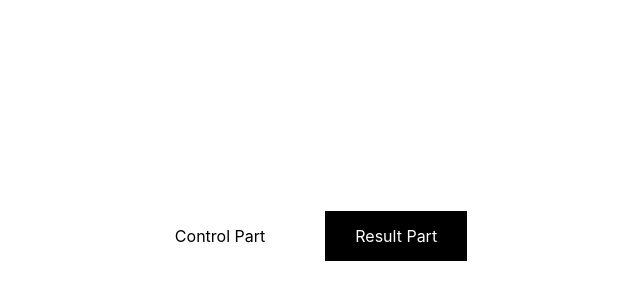
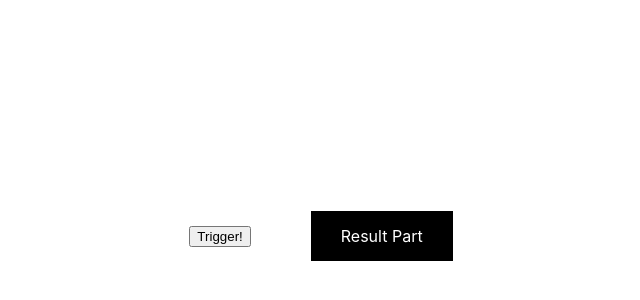
Before and after one commit to hunkim98/react-starter-counter, a React (Create React App) app: page / in a window 1280 px wide. Shown: the part 164-464 px from the top of the page, without its empty margins (319-959 px from the left). Built offline with nearby package versions, Linux system fonts and the light colour scheme.

Commit message:
Update step0

```diff
--- a/src/App.js
+++ b/src/App.js
@@ -31,7 +31,10 @@ function App() {
 
   return (
     <div className="App">
-      <div className="Control">Control Part</div>
+      <div className="Control">
+        <button>Trigger!</button>
+        <div>{}</div>
+      </div>
       <div className="Result">Result Part</div>
     </div>
   );
```
